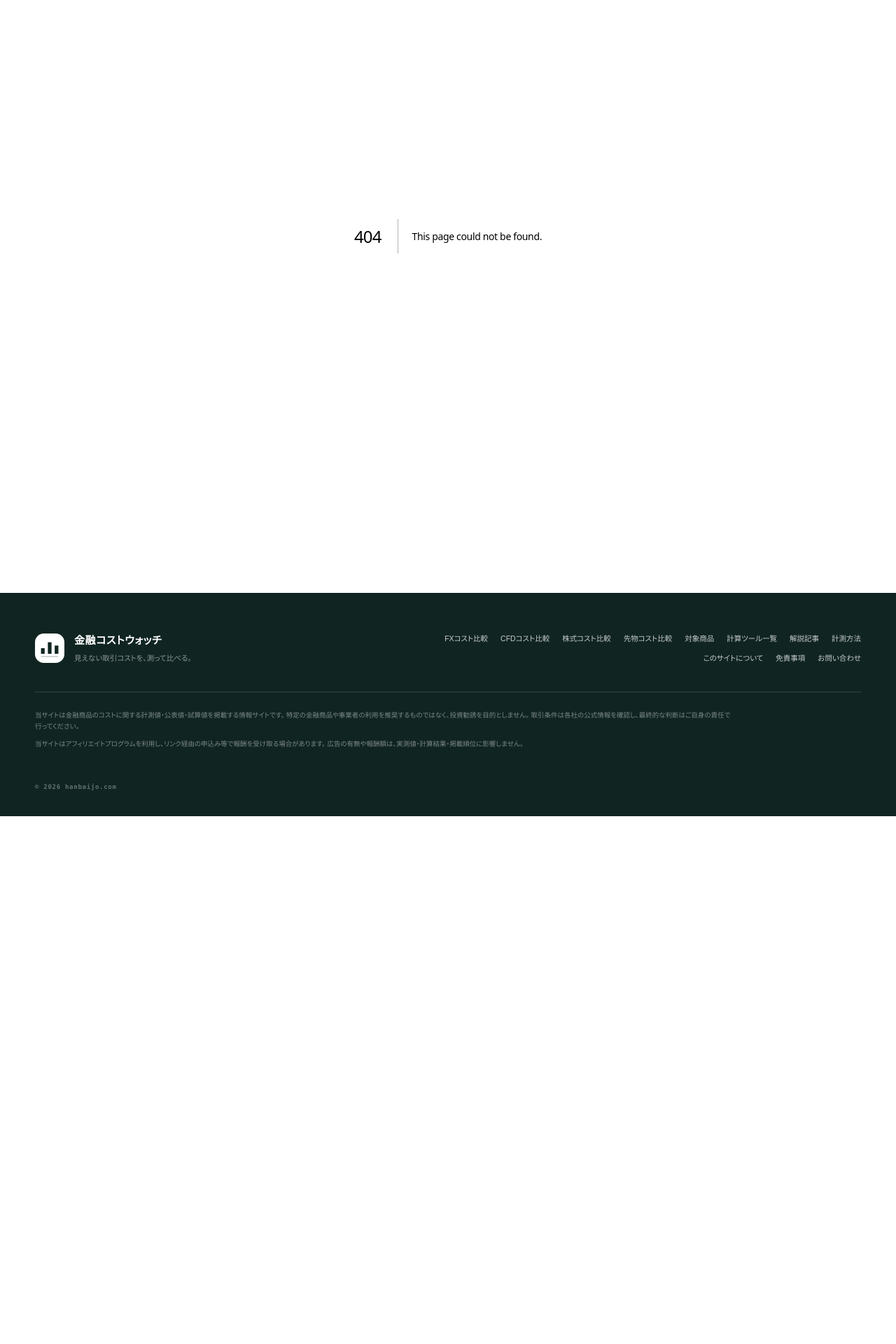
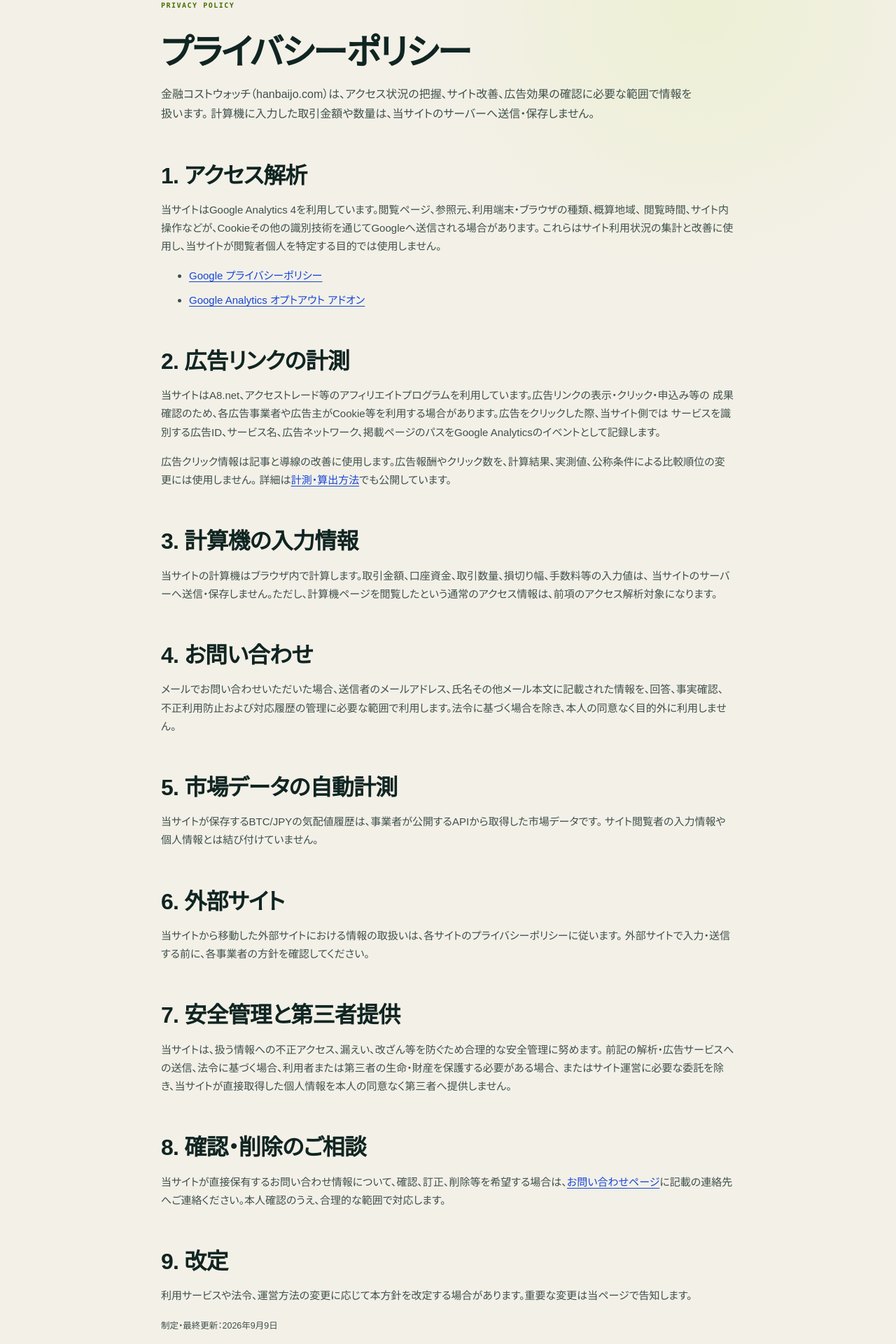
Before and after one commit to mrok18/hanbaijo, a Next.js app: page /privacy in a window 1280 px wide. Before the commit this address had no page. Shown: the part 140-2060 px from the top of the page at 70% size. Before the commit the page ends 1306 px from the top, so only its background shows below. Built offline with nearby package versions, Linux system fonts and the light colour scheme.

Commit message:
Add privacy policy and data disclosures

```diff
--- a/app/layout.tsx
+++ b/app/layout.tsx
@@ -104,6 +104,7 @@ gtag('config', '${GA_ID}');`}
               <Link href="/articles">解説記事</Link>
               <Link href="/method">計測方法</Link>
               <Link href="/about">このサイトについて</Link>
+              <Link href="/privacy">プライバシーポリシー</Link>
               <Link href="/disclaimer">免責事項</Link>
               <Link href="/contact">お問い合わせ</Link>
             </div>
--- /dev/null
+++ b/app/privacy/page.tsx
@@ -0,0 +1,85 @@
+import type { Metadata } from 'next';
+import Link from 'next/link';
+
+export const metadata: Metadata = {
+  title: 'プライバシーポリシー',
+  description: '金融コストウォッチにおけるアクセス解析、広告リンク、問い合わせ情報、計算機入力データの取扱いを説明します。',
+};
+
+export default function PrivacyPage() {
+  return (
+    <article>
+      <p className="page-kicker">PRIVACY POLICY</p>
+      <h1>プライバシーポリシー</h1>
+      <p className="lede">
+        金融コストウォッチ（hanbaijo.com）は、アクセス状況の把握、サイト改善、広告効果の確認に必要な範囲で情報を扱います。
+        計算機に入力した取引金額や数量は、当サイトのサーバーへ送信・保存しません。
+      </p>
+
+      <h2>1. アクセス解析</h2>
+      <p>
+        当サイトはGoogle Analytics 4を利用しています。閲覧ページ、参照元、利用端末・ブラウザの種類、概算地域、
+        閲覧時間、サイト内操作などが、Cookieその他の識別技術を通じてGoogleへ送信される場合があります。
+        これらはサイト利用状況の集計と改善に使用し、当サイトが閲覧者個人を特定する目的では使用しません。
+      </p>
+      <ul>
+        <li><a href="https://policies.google.com/privacy?hl=ja" rel="noreferrer">Google プライバシーポリシー</a></li>
+        <li><a href="https://tools.google.com/dlpage/gaoptout?hl=ja" rel="noreferrer">Google Analytics オプトアウト アドオン</a></li>
+      </ul>
+
+      <h2>2. 広告リンクの計測</h2>
+      <p>
+        当サイトはA8.net、アクセストレード等のアフィリエイトプログラムを利用しています。広告リンクの表示・クリック・申込み等の
+        成果確認のため、各広告事業者や広告主がCookie等を利用する場合があります。広告をクリックした際、当サイト側では
+        サービスを識別する広告ID、サービス名、広告ネットワーク、掲載ページのパスをGoogle Analyticsのイベントとして記録します。
+      </p>
+      <p>
+        広告クリック情報は記事と導線の改善に使用します。広告報酬やクリック数を、計算結果、実測値、公称条件による比較順位の変更には使用しません。
+        詳細は<Link href="/method">計測・算出方法</Link>でも公開しています。
+      </p>
+
+      <h2>3. 計算機の入力情報</h2>
+      <p>
+        当サイトの計算機はブラウザ内で計算します。取引金額、口座資金、取引数量、損切り幅、手数料等の入力値は、
+        当サイトのサーバーへ送信・保存しません。ただし、計算機ページを閲覧したという通常のアクセス情報は、前項のアクセス解析対象になります。
+      </p>
+
+      <h2>4. お問い合わせ</h2>
+      <p>
+        メールでお問い合わせいただいた場合、送信者のメールアドレス、氏名その他メール本文に記載された情報を、回答、事実確認、
+        不正利用防止および対応履歴の管理に必要な範囲で利用します。法令に基づく場合を除き、本人の同意なく目的外に利用しません。
+      </p>
+
+      <h2>5. 市場データの自動計測</h2>
+      <p>
+        当サイトが保存するBTC/JPYの気配値履歴は、事業者が公開するAPIから取得した市場データです。
+        サイト閲覧者の入力情報や個人情報とは結び付けていません。
+      </p>
+
+      <h2>6. 外部サイト</h2>
+      <p>
+        当サイトから移動した外部サイトにおける情報の取扱いは、各サイトのプライバシーポリシーに従います。
+        外部サイトで入力・送信する前に、各事業者の方針を確認してください。
+      </p>
+
+      <h2>7. 安全管理と第三者提供</h2>
+      <p>
+        当サイトは、扱う情報への不正アクセス、漏えい、改ざん等を防ぐため合理的な安全管理に努めます。
+        前記の解析・広告サービスへの送信、法令に基づく場合、利用者または第三者の生命・財産を保護する必要がある場合、
+        またはサイト運営に必要な委託を除き、当サイトが直接取得した個人情報を本人の同意なく第三者へ提供しません。
+      </p>
+
+      <h2>8. 確認・削除のご相談</h2>
+      <p>
+        当サイトが直接保有するお問い合わせ情報について、確認、訂正、削除等を希望する場合は、
+        <Link href="/contact">お問い合わせページ</Link>に記載の連絡先へご連絡ください。本人確認のうえ、合理的な範囲で対応します。
+      </p>
+
+      <h2>9. 改定</h2>
+      <p>
+        利用サービスや法令、運営方法の変更に応じて本方針を改定する場合があります。重要な変更は当ページで告知します。
+      </p>
+      <p><small>制定・最終更新：2026年9月9日</small></p>
+    </article>
+  );
+}
--- a/app/sitemap.ts
+++ b/app/sitemap.ts
@@ -33,7 +33,7 @@ export default function sitemap(): MetadataRoute.Sitemap {
   ];
   return [
     { url: base, changeFrequency: 'hourly', priority: 1 },
-    ...['fx', 'cfd', 'stocks', 'futures', 'markets', 'tools', 'tools/cost-calculator', 'tools/fx-spread-annual-cost-calculator', 'tools/commodity-cfd-price-move-calculator', 'tools/commodity-cfd-provider-cost-comparison', 'tools/gold-cfd-provider-cost-comparison', 'tools/jfx-scalping-cost-calculator', 'tools/jfx-fxtf-cost-comparison', 'tools/fxtf-mt5-margin-calculator', 'tools/fx-vps-cost-calculator', 'tools/nikkei225-margin-buffer-calculator', 'tools/nikkei225-position-size-calculator', 'tools/trading-break-even-calculator', 'tools/fx-swap-break-even-calculator', 'tools/cfd-margin-calculator', 'tools/fx-position-size-calculator', 'tools/fx-pip-value-calculator', 'tools/risk-reward-calculator', 'tools/us-stock-fx-profit-calculator', 'tools/matsui-fx-spread-calculator', 'tools/matsui-fx-margin-calculator', 'tools/matsui-us-stock-cost-calculator', 'tools/matsui-futures-cost-calculator', 'tools/matsui-box-rate-calculator', 'articles', 'method', 'about', 'disclaimer', 'contact'].map((p) => ({
+    ...['fx', 'cfd', 'stocks', 'futures', 'markets', 'tools', 'tools/cost-calculator', 'tools/fx-spread-annual-cost-calculator', 'tools/commodity-cfd-price-move-calculator', 'tools/commodity-cfd-provider-cost-comparison', 'tools/gold-cfd-provider-cost-comparison', 'tools/jfx-scalping-cost-calculator', 'tools/jfx-fxtf-cost-comparison', 'tools/fxtf-mt5-margin-calculator', 'tools/fx-vps-cost-calculator', 'tools/nikkei225-margin-buffer-calculator', 'tools/nikkei225-position-size-calculator', 'tools/trading-break-even-calculator', 'tools/fx-swap-break-even-calculator', 'tools/cfd-margin-calculator', 'tools/fx-position-size-calculator', 'tools/fx-pip-value-calculator', 'tools/risk-reward-calculator', 'tools/us-stock-fx-profit-calculator', 'tools/matsui-fx-spread-calculator', 'tools/matsui-fx-margin-calculator', 'tools/matsui-us-stock-cost-calculator', 'tools/matsui-futures-cost-calculator', 'tools/matsui-box-rate-calculator', 'articles', 'method', 'about', 'privacy', 'disclaimer', 'contact'].map((p) => ({
       url: `${base}/${p}`, changeFrequency: 'monthly' as const, priority: 0.6,
     })),
     ...POSTS.map((p) => ({
```
